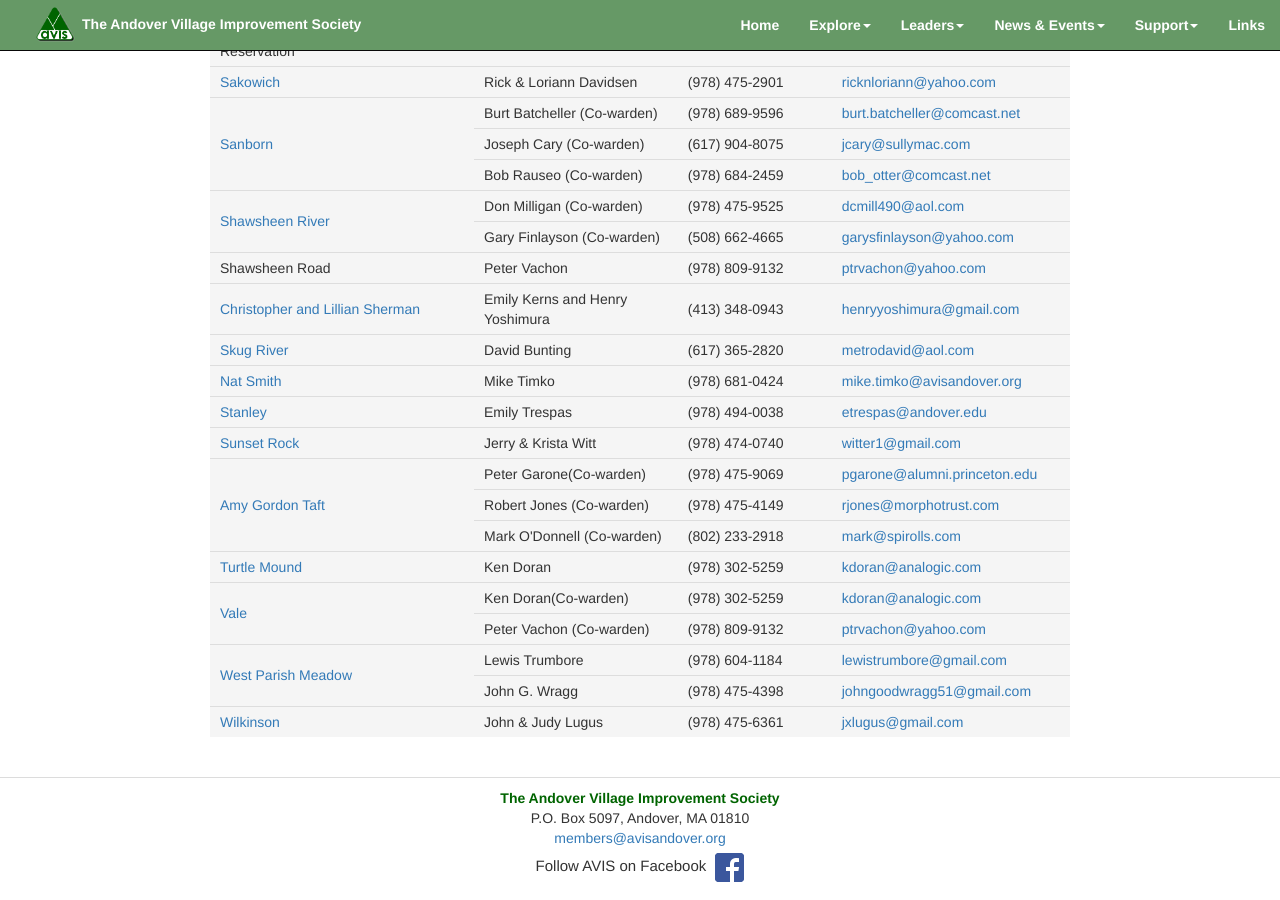
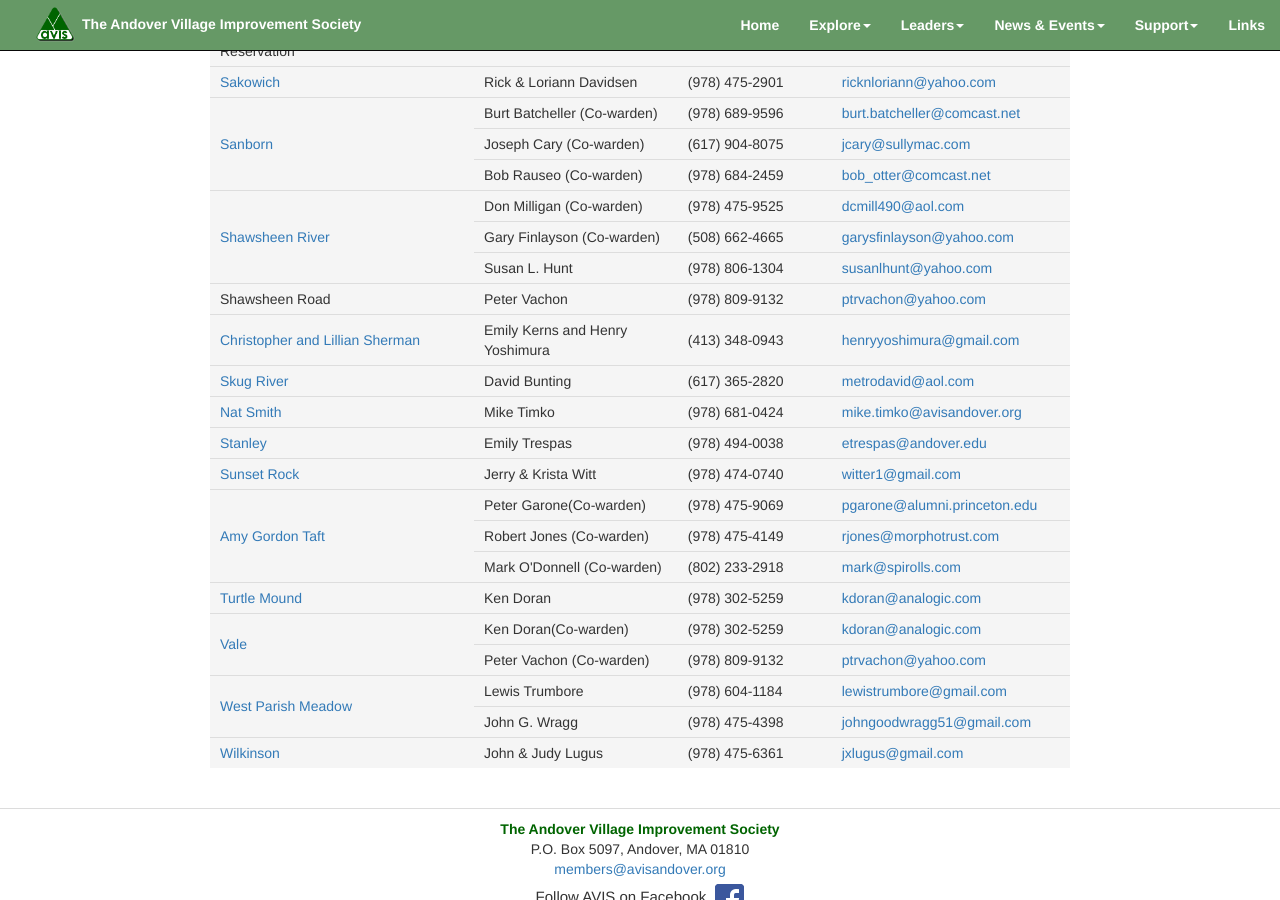
Before and after one commit to avisandover/avis-website, a Jekyll site: the page built from wardens.html, in a window 1280 px wide and 900 px high, scrolled down 1735 px. Built offline with Jekyll 4.4.1, drawn with Linux system fonts in a browser that asks for light colours.

Commit message:
Minor fix on warden

```diff
--- a/wardens.html
+++ b/wardens.html
@@ -278,7 +278,7 @@
         <td><a href="mailto:bob_otter@comcast.net">bob_otter@comcast.net</a></td>
       </tr>
       <tr>
-        <td rowspan="2"><a href="/shawsheenriver.html">Shawsheen River</a></td>
+        <td rowspan="3"><a href="/shawsheenriver.html">Shawsheen River</a></td>
         <td>Don Milligan (Co-warden)</td>
         <td>(978) 475-9525</td>
         <td><a href="mailto:dcmill490@aol.com">dcmill490@aol.com</a></td>
@@ -287,6 +287,11 @@
         <td>Gary Finlayson (Co-warden)</td>
         <td>(508) 662-4665</td>
         <td><a href="mailto:garysfinlayson@yahoo.com">garysfinlayson@yahoo.com</a></td>
+      </tr>
+      <tr>
+        <td>Susan L. Hunt</td>
+        <td>(978) 806-1304</td>
+        <td><a href="mailto:susanlhunt@yahoo.com">susanlhunt@yahoo.com</a></td>
       </tr>
       <tr>
         <td>Shawsheen Road</td>
```
